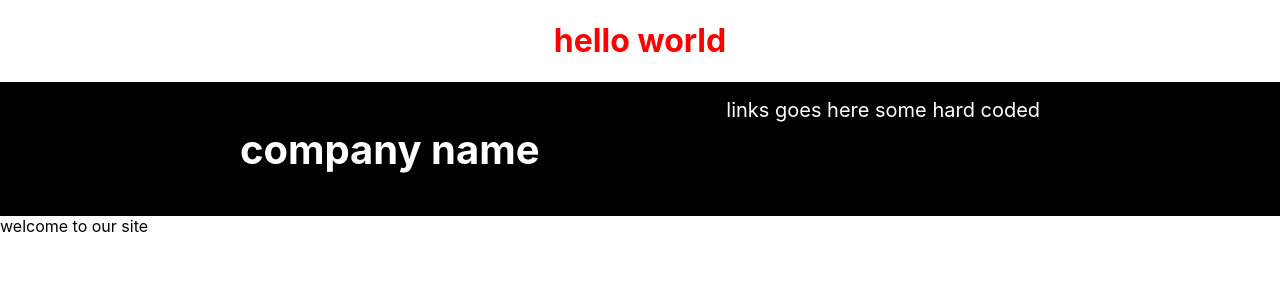
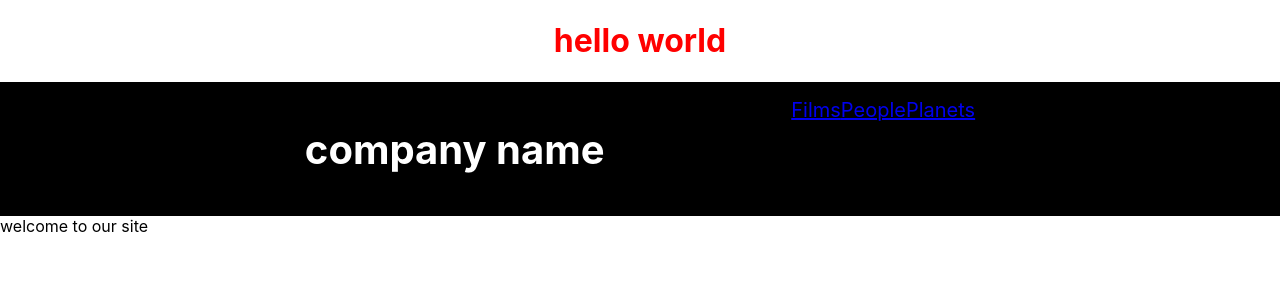
Before and after one commit to foziaShareen/all-about-react, a React (Create React App) app: page / in a window 1280 px wide. Shown: the top 300 px of the page. Built offline with nearby package versions, Linux system fonts and the light colour scheme.

Commit message:
passing data to components

```diff
--- /dev/null
+++ b/src/components/Link/Link.js
@@ -0,0 +1,8 @@
+
+export default function Link(props){
+    let title = props.lnk.title;
+    let url = props.lnk.url;
+    return(
+        <a className="navLinks" href={url} >{title}</a>
+    )
+}
--- a/src/components/Nav/Nav.js
+++ b/src/components/Nav/Nav.js
@@ -1,6 +1,18 @@
+import Link from '../Link/Link'
 import './nav.css'
 export default function Nav (props){
-    return( <nav>links goes here {props.tittle}</nav>)
+    const links =[
+        {title:"Films",url :"https://swapi.dev/api/films"},
+        {title:"People",url :"https://swapi.dev/api/people"},
+        {title:"Planets",url :"https://swapi.dev/api/planets"},]
+
+    return( <nav>
+        {links.map((lnk)=>(
+           <Link lnk={lnk}key={lnk.title}/>
+
+            ))}
+
+         </nav>)
 
 
 }
```
Also changed, not shown: src/components/Link/link.css (added), 1 other file (tests, documents, lock files or other folders).
